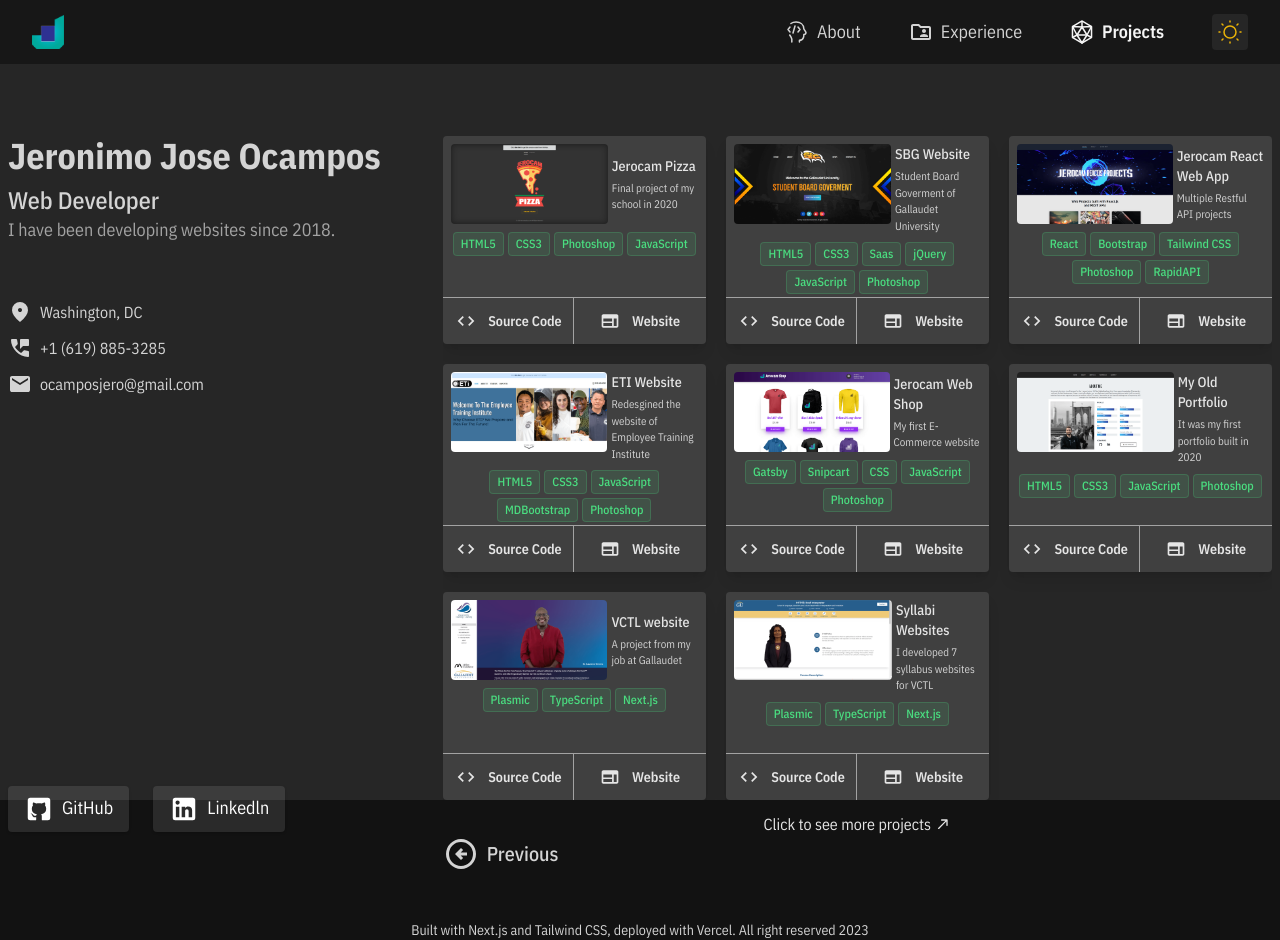
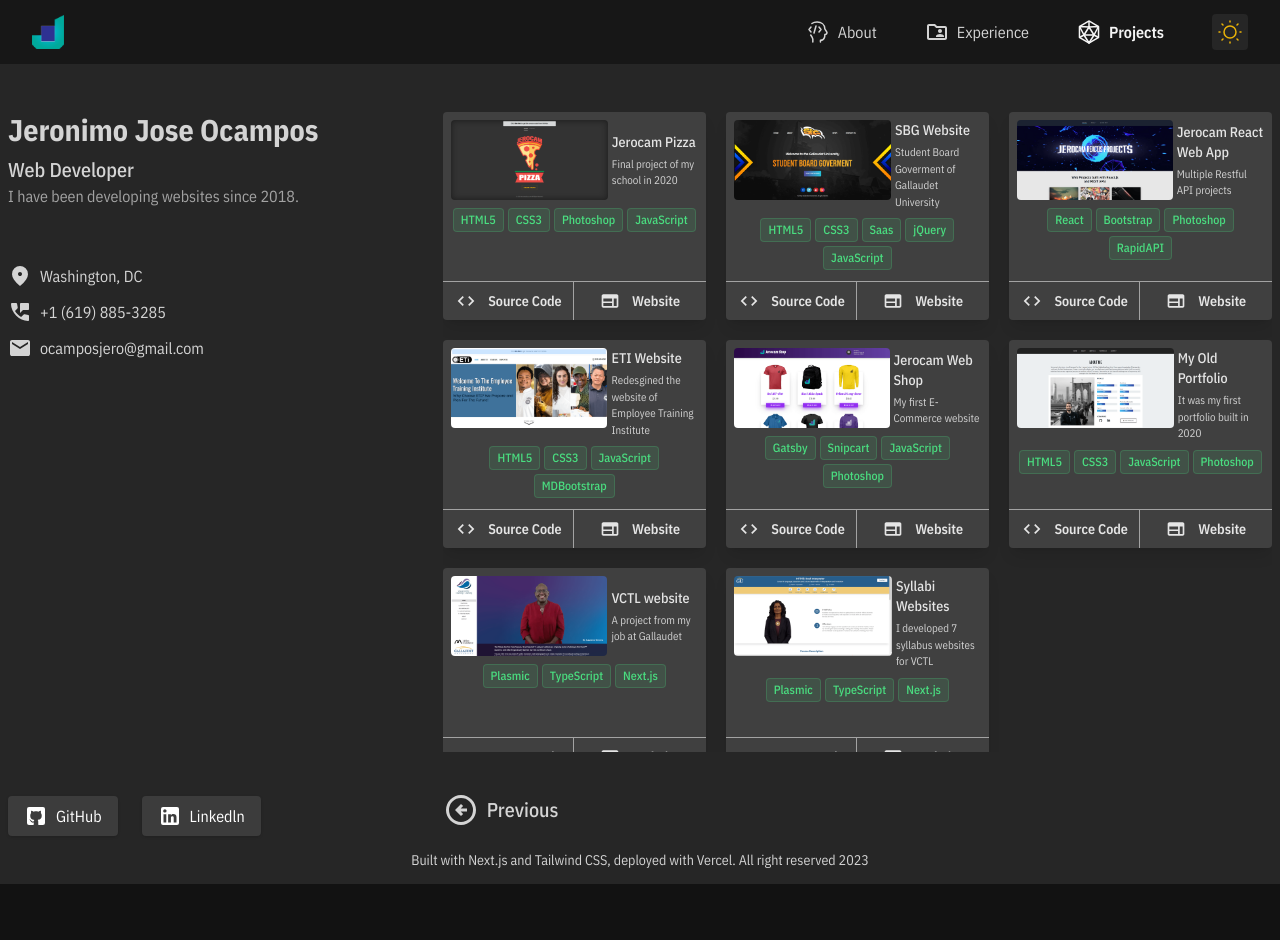
Before and after one commit to Jerocam/portfolio_jo, a Next.js app: page /projects in a window 1280 px wide. After the commit the page ends 884 px from the top, so only its background shows below. Built offline with nearby package versions, Linux system fonts and the light colour scheme.

Commit message:
updated several issues

```diff
--- a/components/ContainerBlock.tsx
+++ b/components/ContainerBlock.tsx
@@ -1,7 +1,7 @@
 import Head from "next/head";
 import { useRouter } from "next/router";
 import { IconLocation, IconPhoneMsg, IconMail } from "./Icons";
-import { Header } from "./Header";
+import { Navbar } from "./Navbar";
 import { name, title, subtitle, contact, infoLinks } from "../lib/details";
 import { NextPages } from "../components/NextPages";
 import PageTransition from "./PageTransition";
@@ -25,7 +25,7 @@
     ...customMeta,
   };
   return (
-    <div className="sm:flex sm:flex-col min-h-screen lg:h-screen bg-neutral-50 dark:bg-neutral-800">
+    <div className="sm:flex sm:flex-col justify-between min-h-screen bg-neutral-50 dark:bg-neutral-800">
       <Head>
         <title>{meta.title}</title>
         <meta name="robots" content="follow, index" />
@@ -39,17 +39,18 @@
           href={`https://portfolio-jo-jerocam.vercel.app${router.asPath}`}
         />
       </Head>
-      <Header />
-      <main className="container mx-auto h-full sm:flex mt-4 lg:mt-16 p-2">
+      <div>
+        <Navbar />
+        <main className="container mx-auto h-full sm:flex px-2 mt-6 sm:mt-8 lg:mt-10 xl:mt-12">
           <aside className="sm:mr-2 sm:flex sm:flex-col sm:justify-between w-full sm:w-2/6">
             <div className="text-center sm:text-left dark:text-neutral-300 text-neutral-800">
-            <h1 className="text-2xl lg:text-3xl xl:text-4xl font-bold">
+              <h1 className="text-2xl xl:text-3xl 2xl:text-4xl font-bold">
                 {name}
               </h1>
-            <h2 className="text-lg lg:text-xl xl:text-2xl font-medium mt-2">
+              <h2 className="text-lg xl:text-xl 2xl:text-2xl font-medium mt-2">
                 {title}
               </h2>
-            <h3 className="text-sm lg:text-base xl:text-lg dark:text-neutral-400 text-neutral-700">
+              <h3 className="text-sm xl:text-base 2xl:text-lg dark:text-neutral-400 text-neutral-700">
                 {subtitle}
               </h3>
               <div className="flex justify-center sm:justify-start mt-6 sm:mt-14">
@@ -78,26 +79,27 @@
                 </dl>
               </div>
             </div>
-          <div className="flex justify-center sm:justify-normal space-x-4 lg:space-x-6 mt-6 sm:mb-20">
+            <div className="flex justify-center sm:justify-normal space-x-4 lg:space-x-6 my-4 sm:my-0">
               {infoLinks &&
                 infoLinks.map((infoitem) => (
                   <a
                     key={infoitem.id}
                     href={infoitem.href}
-                  className="inline-flex text-sm lg:text-base xl:text-lg rounded bg-black/10 dark:bg-white/10 px-3 xl:px-4 py-1.5 xl:py-2 text-black dark:text-white shadow dark:hover:bg-white/20 hover:bg-black/20 transition ease-in-out delay-150"
+                    className="inline-flex text-sm xl:text-base 2xl:text-lg rounded bg-black/10 dark:bg-white/10 px-3 xl:px-4 py-1.5 xl:py-2 text-black dark:text-white shadow dark:hover:bg-white/20 hover:bg-black/20 transition ease-in-out delay-150"
                   >
-                  <infoitem.icon className="text-xl lg:text-2xl xl:text-3xl mr-2" />
+                    <infoitem.icon className="text-xl xl:text-2xl 2xl:text-3xl mr-2" />
                     {infoitem.name}
                   </a>
                 ))}
             </div>
           </aside>
-        <section className="sm:flex sm:flex-col sm:justify-between sm:w-4/6 md:pl-2">
+          <section className=" sm:w-4/6 md:pl-2">
             <PageTransition>{children}</PageTransition>
             <NextPages pathData={router.asPath} />
           </section>
         </main>
-      <footer className="flex justify-center h-12 dark:text-neutral-300 text-neutral-800 px-2">
+      </div>
+      <footer className="flex justify-center items-center h-12 dark:text-neutral-300 text-neutral-800 px-2">
         <p className="text-xs lg:text-sm text-center">
           Built with Next.js and Tailwind CSS, deployed with Vercel. All right
           reserved 2023
--- a/components/GridCards.tsx
+++ b/components/GridCards.tsx
@@ -1,13 +1,12 @@
 import Image from "next/image";
-import { IconCode, IconWeb } from "./Icons";
-
+import { IconCode, IconWeb, IconOpenLink } from "./Icons";
 type GridCardProps = {
   data: any;
 };
 
 export const GridCards: React.FC<GridCardProps> = ({ data }) => {
   return (
-    <div className="overflow-y-auto max-h-[42rem] my-3 sm:my-0 sm:mb-1 md:mb-3">
+    <div className="overflow-y-auto h-[40rem] mt-5 sm:mt-0">
       <ul
         role="list"
         className="grid grid-cols-1 gap-4 lg:gap-5 md:grid-cols-2 xl:grid-cols-3"
@@ -15,7 +14,7 @@
         {data.map((item: any) => (
           <li
             key={item.id}
-            className="relative h-56 sm:h-52 col-span-1 rounded bg-neutral-300 dark:bg-neutral-700 shadow-lg p-2"
+            className="relative h-52 sm:h-48 lg:h-44 xl:h-52 2xl:h-44 col-span-1 rounded bg-neutral-300 dark:bg-neutral-700 shadow-lg p-2"
           >
             <div className="static flex w-full">
               <Image
@@ -52,7 +51,7 @@
                       href={item.scode}
                       target="_blank"
                       rel="noreferrer"
-                      className="relative -mr-px inline-flex w-0 flex-1 items-center justify-center gap-x-1 lg:gap-x-3 rounded-bl border border-transparent py-2 lg:py-3 text-xs lg:text-sm font-semibold text-neutral-900 dark:text-neutral-200 hover:bg-sky-800 hover:text-neutral-200 transition ease-in-out delay-100"
+                      className="relative -mr-px inline-flex w-0 flex-1 items-center justify-center gap-x-1 lg:gap-x-3 rounded-bl border border-transparent py-2 text-xs lg:text-sm font-semibold text-neutral-900 dark:text-neutral-200 hover:bg-sky-800 hover:text-neutral-200 transition ease-in-out delay-100"
                     >
                       <IconCode className="text-lg lg:text-xl" />
                       Source Code
@@ -60,7 +59,7 @@
                   ) : (
                     <button
                       disabled
-                      className="cursor-not-allowed relative -mr-px inline-flex w-0 flex-1 items-center justify-center gap-x-1 lg:gap-x-3 rounded-bl border border-transparent py-2 lg:py-3 text-xs lg:text-sm font-semibold text-neutral-900 dark:text-neutral-200 hover:bg-sky-800 hover:text-neutral-200 transition ease-in-out delay-100"
+                      className="cursor-not-allowed relative -mr-px inline-flex w-0 flex-1 items-center justify-center gap-x-1 lg:gap-x-3 rounded-bl border border-transparent py-2 text-xs lg:text-sm font-semibold text-neutral-900 dark:text-neutral-200 hover:bg-sky-800 hover:text-neutral-200 transition ease-in-out delay-100"
                     >
                       <IconCode className="text-lg lg:text-xl" />
                       Source Code
@@ -72,7 +71,7 @@
                     href={item.link}
                     target="_blank"
                     rel="noreferrer"
-                    className="relative inline-flex w-0 flex-1 items-center justify-center gap-x-1 lg:gap-x-3 rounded-br border border-transparent py-2 lg:py-3 text-xs lg:text-sm font-semibold text-neutral-900 dark:text-neutral-200 hover:bg-sky-800 hover:text-neutral-200 transition ease-in-out delay-100"
+                    className="relative inline-flex w-0 flex-1 items-center justify-center gap-x-1 lg:gap-x-3 rounded-br border border-transparent py-2 text-xs lg:text-sm font-semibold text-neutral-900 dark:text-neutral-200 hover:bg-sky-800 hover:text-neutral-200 transition ease-in-out delay-100"
                   >
                     <IconWeb className="text-lg lg:text-xl" />
                     Website
@@ -83,6 +82,17 @@
           </li>
         ))}
       </ul>
+      <div className="flex justify-center mt-6">
+        <a
+          className="flex items-center space-x-1 text-neutral-900 dark:text-neutral-200 text-sm xl:text-base transition-all hover:text-sky-600 dark:hover:text-sky-400"
+          target="_blank"
+          rel="noreferrer"
+          href="https://github.com/Jerocam?tab=repositories"
+        >
+          <span>Click to see more projects</span>
+          <IconOpenLink />
+        </a>
+      </div>
     </div>
   );
 };
--- a/components/Header.tsx
+++ b/components/Navbar.tsx
@@ -22,19 +22,19 @@
           isActive
             ? "font-semibold text-neutral-800 dark:text-neutral-100"
             : "font-normal text-neutral-700 dark:text-neutral-300",
-          "flex flex-row items-center text-sm md:text-base xl:text-lg hover:text-neutral-900 dark:hover:text-white transition-all"
+          "flex flex-row items-center text-sm lg:text-base 2xl:text-lg hover:text-neutral-900 dark:hover:text-white transition-all"
         )}
       >
-        <navdata.icon className="text-xl md:text-2xl mr-2" />
+        <navdata.icon className="text-xl xl:text-2xl mr-2" />
         {navdata.title}
       </span>
     </Link>
   );
 };
 
-export const Header = () => {
+export const Navbar = () => {
   return (
-    <header className="bg-neutral-300 dark:bg-neutral-900">
+    <div className="bg-neutral-300 dark:bg-neutral-900">
       <Disclosure as="nav">
         {({ open }) => (
           <>
@@ -85,6 +85,6 @@
           </>
         )}
       </Disclosure>
-    </header>
+    </div>
   );
 };
--- a/components/NextPages.tsx
+++ b/components/NextPages.tsx
@@ -28,19 +28,19 @@
     <div
       className={classNames(
         !prev ? "justify-end" : "justify-between",
-        "flex mb-5 mt-5 sm:mt-0 sm:mb-10 w-full text-neutral-600 dark:text-neutral-300 text-sm md:text-base lg:text-xl font-medium"
+        "flex w-full text-neutral-600 dark:text-neutral-300 text-sm md:text-base xl:text-xl font-medium mt-10 mb-2"
       )}
     >
       <Link href={prev} className={classNames(!prev ? "hidden" : "visible")}>
         <span className="flex items-center hover:text-neutral-900 dark:hover:text-white transition-all">
-          <IconArrowLeft className="mr-2 text-2xl md:text-2xl lg:text-4xl" />
+          <IconArrowLeft className="mr-2 text-2xl lg:text-3xl xl:text-4xl" />
           Previous
         </span>
       </Link>
       <Link href={nxt} className={classNames(!nxt ? "hidden" : "visible")}>
         <span className="flex items-center hover:text-neutral-900 dark:hover:text-white transition-all">
           Next
-          <IconArrowRight className="ml-2 text-2xl md:text-2xl lg:text-4xl" />
+          <IconArrowRight className="ml-2 text-2xl lg:text-3xl xl:text-4xl" />
         </span>
       </Link>
     </div>
--- a/components/PageTransition.tsx
+++ b/components/PageTransition.tsx
@@ -1,24 +1,29 @@
 "use client";
-import { motion } from "framer-motion";
+import React, { forwardRef} from 'react'
+import { motion, HTMLMotionProps } from 'framer-motion'
+
+type PageTransitionProps = HTMLMotionProps<'div'>
+type PageTransitionRef = React.ForwardedRef<HTMLDivElement>
 
 const variants = {
   hidden: { opacity: 0, x: -200, y: 0 },
   enter: { opacity: 1, x: 0, y: 0 },
 };
 
-export default function PageTransition({
-  children,
-}: {
-  children: React.ReactNode;
-}) {
-  return (
-    <motion.main
+function PageTransition({ children, ...rest }: PageTransitionProps, ref: PageTransitionRef) {
+	return (
+		<motion.main
+      ref={ref}
       variants={variants}
       initial="hidden"
       animate="enter"
       transition={{ type: "linear" }}
+      {...rest}
     >
       {children}
     </motion.main>
-  );
+	)
 }
+
+
+export default forwardRef(PageTransition)
--- a/lib/details.tsx
+++ b/lib/details.tsx
@@ -202,7 +202,7 @@
     link: "https://romantic-blackwell-0723fa.netlify.app/",
     scode: "https://github.com/Jerocam/sbg-website/tree/master",
     image: SBG,
-    tech: ["HTML5", "CSS3", "Saas", "jQuery", "JavaScript", "Photoshop"],
+    tech: ["HTML5", "CSS3", "Saas", "jQuery", "JavaScript"],
   },
   {
     id: 2,
@@ -211,7 +211,7 @@
     link: "https://jerocam.github.io/jerocamReact/",
     scode: "https://github.com/Jerocam/jerocamReact",
     image: JoProjects,
-    tech: ["React", "Bootstrap", "Tailwind CSS", "Photoshop", "RapidAPI"],
+    tech: ["React", "Bootstrap", "Photoshop", "RapidAPI"],
   },
   {
     id: 5,
@@ -220,7 +220,7 @@
     link: "https://jerocam.github.io/eti-jerocam/",
     scode: "https://github.com/Jerocam/eti-jerocam",
     image: ETI,
-    tech: ["HTML5", "CSS3", "JavaScript", "MDBootstrap", "Photoshop"],
+    tech: ["HTML5", "CSS3", "JavaScript", "MDBootstrap"],
   },
   {
     id: 3,
@@ -229,7 +229,7 @@
     link: "https://snipcart2master.gatsbyjs.io/",
     scode: "https://github.com/Jerocam/snipcart2/tree/master",
     image: JoShop,
-    tech: ["Gatsby", "Snipcart", "CSS", "JavaScript", "Photoshop"],
+    tech: ["Gatsby", "Snipcart", "JavaScript", "Photoshop"],
   },
   {
     id: 6,
--- a/pages/projects.tsx
+++ b/pages/projects.tsx
@@ -1,26 +1,20 @@
-import type { NextPage } from "next";
+import React, { forwardRef } from "react";
 import { ContainerBlock } from "../components/ContainerBlock";
 import { GridCards } from "../components/GridCards";
 import { projects } from "../lib/details";
-import { IconOpenLink } from "../components/Icons";
+import PageTransition from "../components/PageTransition";
 
-const Projects: NextPage = () => {
+type IndexPageProps = {};
+type IndexPageRef = React.ForwardedRef<HTMLDivElement>;
+
+function Projects(props: IndexPageProps, ref: IndexPageRef) {
   return (
     <ContainerBlock>
-      <GridCards data={projects} />
-      <div className="flex justify-center">
-        <a
-          className="flex items-center space-x-1 text-neutral-900 dark:text-neutral-200 text-sm lg:text-base transition-all hover:text-sky-600 dark:hover:text-sky-400"
-          target="_blank"
-          rel="noreferrer"
-          href="https://github.com/Jerocam?tab=repositories"
-        >
-          <span>Click to see more projects</span>
-          <IconOpenLink />
-        </a>
-      </div>
+      <PageTransition ref={ref}>
+        <GridCards data={projects} />
+      </PageTransition>
     </ContainerBlock>
   );
-};
+}
 
-export default Projects;
+export default forwardRef(Projects);
```
Also changed, not shown: pages/experience.tsx (+15 -9 lines), pages/index.tsx (+11 -5 lines). Lines whose indentation alone changed are shown as unchanged.
